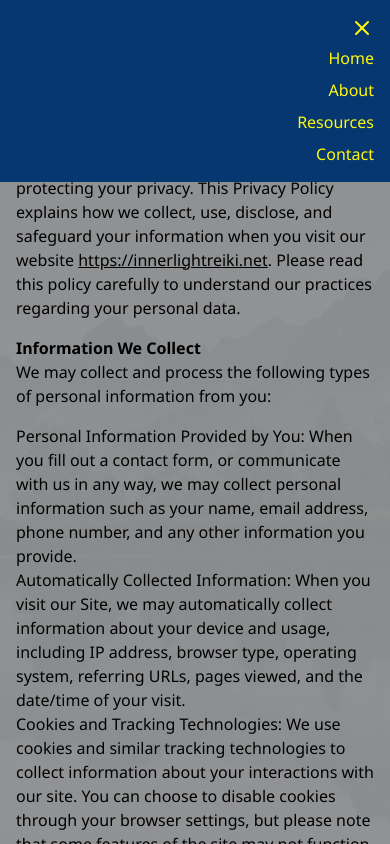
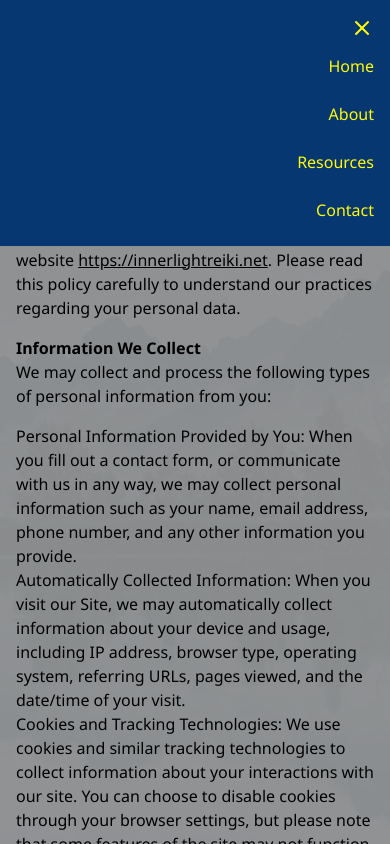
Before and after one commit to mattfishcodes/innerlight-reiki, a Next.js app: page /privacy-policy in a window 390 px wide. Both pictures are taken after a click on the button "Toggle navigation". Built offline with nearby package versions, Linux system fonts and the light colour scheme.

Commit message:
adjust mobile nav styling

```diff
--- a/src/components/Header.tsx
+++ b/src/components/Header.tsx
@@ -117,7 +117,10 @@ const Header = () => {
           </div>
           <ul className='flex flex-col gap-2'>
             {routes.map((v, i) => (
-              <li key={i} className='mx-4'>
+              <li
+                key={i}
+                className='active:text-primary px-4 py-2 active:bg-white'
+              >
                 <Link
                   className={cn(
                     'text-secondary',
```
